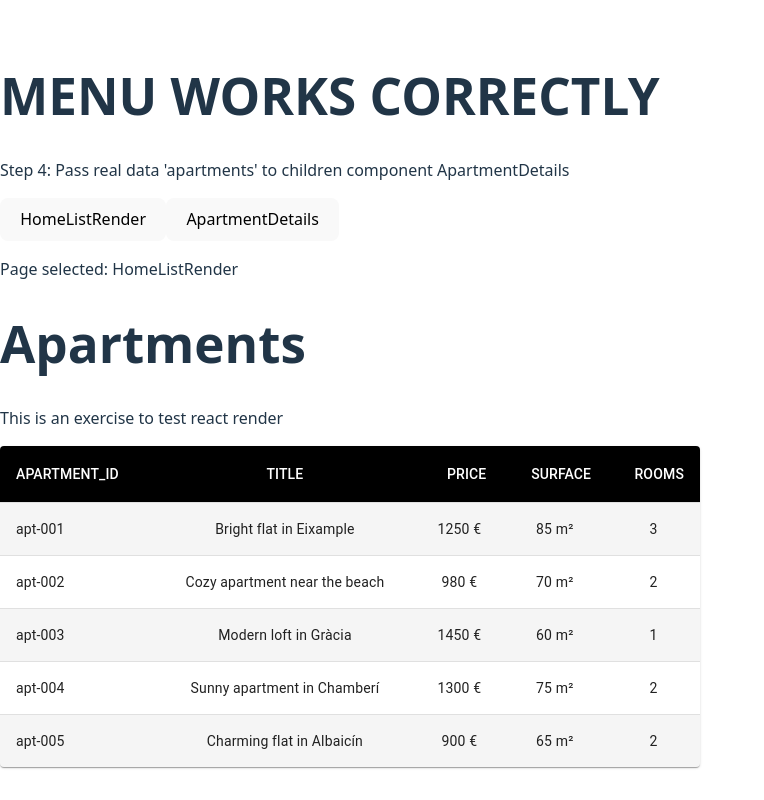
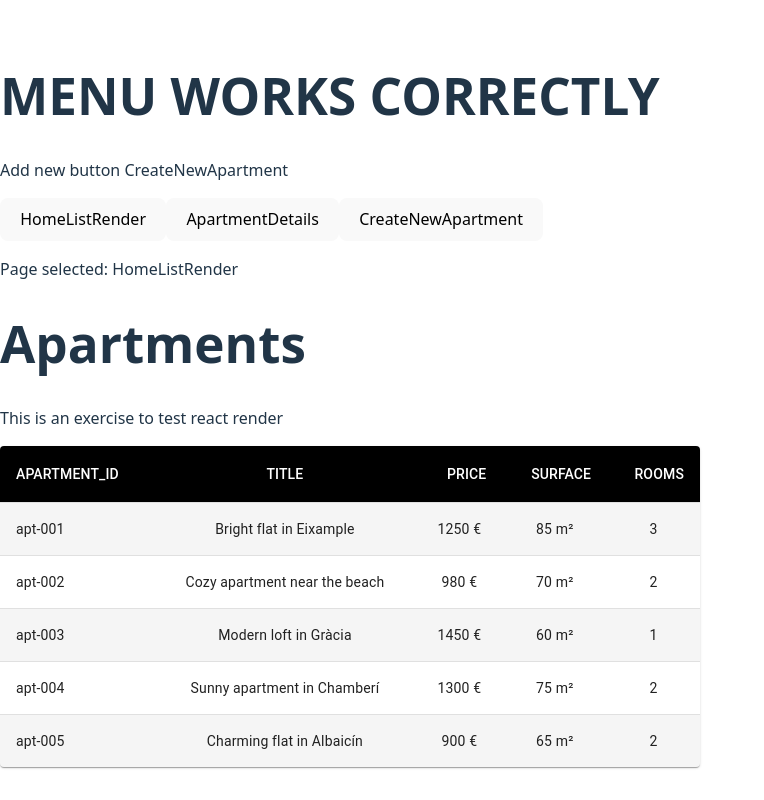
Before and after one commit to nilsanca97/ApartmentPredictor-React, a React (Vite) app in the folder apartment-predictor-react/: page / in a window 1280 px wide. Shown: the whole page, without its empty margins (0-764 px from the left). Built offline with nearby package versions, Linux system fonts and the light colour scheme.

Commit message:
Add CreateNewApartment button. & implements component CreateNewApartment. WORKS CORRECTLY.

```diff
--- a/apartment-predictor-react/src/components/CreateNewApartment.jsx
+++ b/apartment-predictor-react/src/components/CreateNewApartment.jsx
@@ -39,6 +39,7 @@ export default function CreateNewApartment() {
 
     //setIsRegistered(true);
   }
+
   return (
     <>
       <Form
--- a/apartment-predictor-react/src/components/Menu.jsx
+++ b/apartment-predictor-react/src/components/Menu.jsx
@@ -55,6 +55,8 @@ import { initialApartments } from "../data/apartments";
 
 import HomeListRender from "../components/HomeListRender";
 import ApartmentDetails from "../components/ApartmentDetails";
+import CreateNewApartment from "../components/CreateNewApartment";
+
 
 export default function Menu() {
   // Hook useState to manage (control) the state of apartments (data, information)
@@ -66,13 +68,16 @@ export default function Menu() {
   return (
       <>
         <h1>MENU WORKS CORRECTLY</h1>
-        <p>Step 4: Pass real data 'apartments' to children component ApartmentDetails</p>
+        <p>Add new button CreateNewApartment</p>
 
           <button onClick={() => setPageToRender("HomeListRender")}>
             HomeListRender
           </button>
           <button onClick={() => setPageToRender("ApartmentDetails")}>
             ApartmentDetails
+          </button>
+          <button onClick={() => setPageToRender("CreateNewApartment")}>
+            CreateNewApartment
           </button>
         <p>Page selected: {pageToRender} </p>
 
@@ -83,6 +88,9 @@ export default function Menu() {
         {pageToRender === "ApartmentDetails" && (
           <ApartmentDetails apartments={apartments} />
         )}
+        {pageToRender === "CreateNewApartment" && (
+          <CreateNewApartment apartments={apartments} />
+        )}
       </>
   );
 }
```
